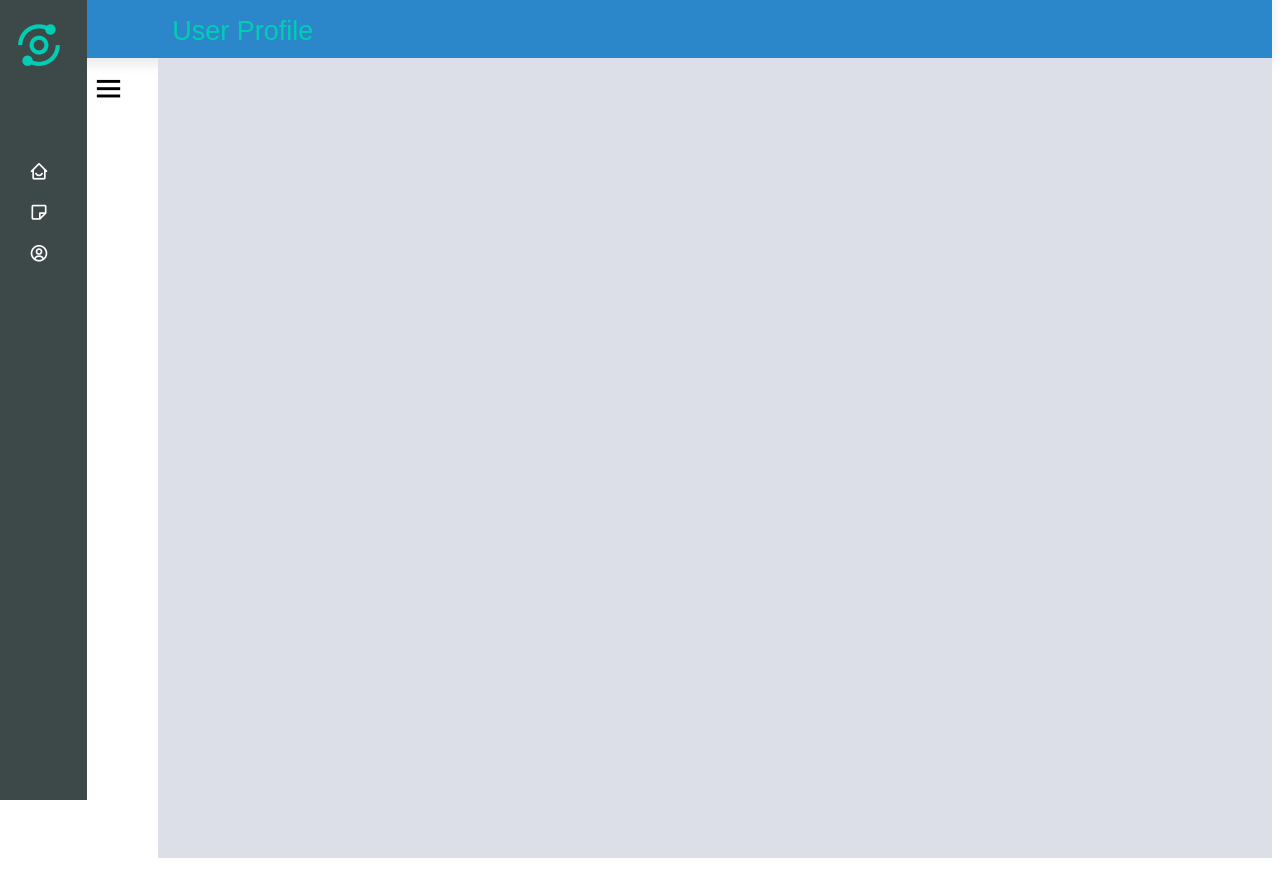
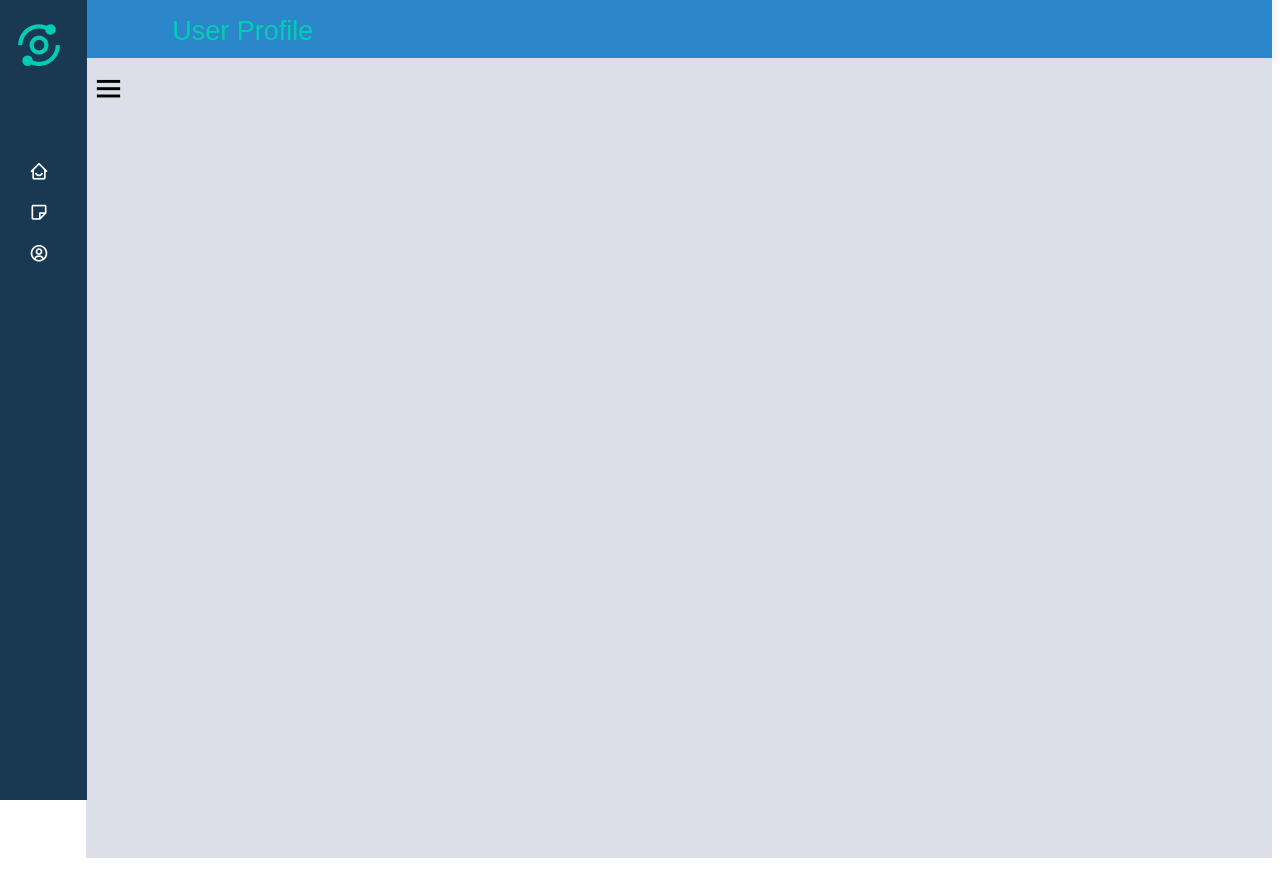
Before and after one commit to BenBayotas/DocTrackingSystem_UI_Group2, a PHP site: page /git_backups2/profile.php in a window 1280 px wide. Run offline with PHP 8.4, Linux system fonts and the light colour scheme.

Commit message:
small correction in ui

```diff
--- a/styles.css
+++ b/styles.css
@@ -49,7 +49,7 @@ p {
   left: 0;
   height: 100%;
   width: 260px;
-  background: rgb(61, 72, 72);
+  background: rgb(25, 57, 83);
   z-index: 50;
   transition: all 0.5s ease;
 }
@@ -226,7 +226,7 @@ p {
 
 .home-section{
   position: relative;
-  background: transparent;
+  background: #dcdfe7;
   height: 100vh;
   left: 260px;
   width: calc(100% - 260px);
@@ -323,7 +323,7 @@ p {
   font-family: Montserrat,sans-serif;
   font-size: .8em;
   /*background-image: linear-gradient(#4CAF50, #4CAF50);*/
-  width: 190px;
+  width: 130px;
   background-color: #4c9eaf;
   color:#ffffff;
   padding: 10px 20px;
@@ -332,7 +332,7 @@ p {
   border: 0;
   transition: background-color 0.15s, color 0.15s, transform 0.15s;
   margin-top: 20px;
-  margin-left: 159px;
+  margin-left: 37%;
 }
 
 .delete-btn {
@@ -502,7 +502,7 @@ footer {
   margin-top: 10px;
   margin: 5px;
   padding-bottom: 5px;
-  width: 1198px;
+  width: 102%;
   margin-left: -20px;
 }
 .tablebg {
```
